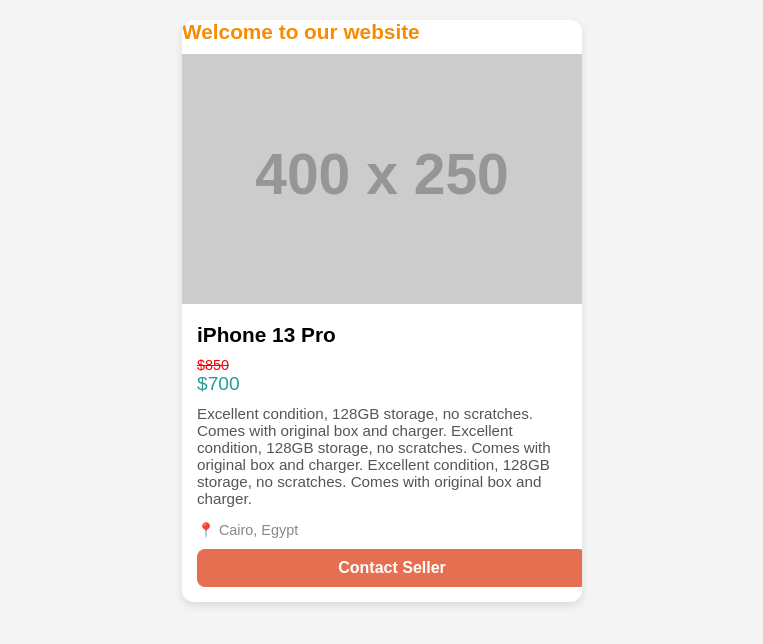
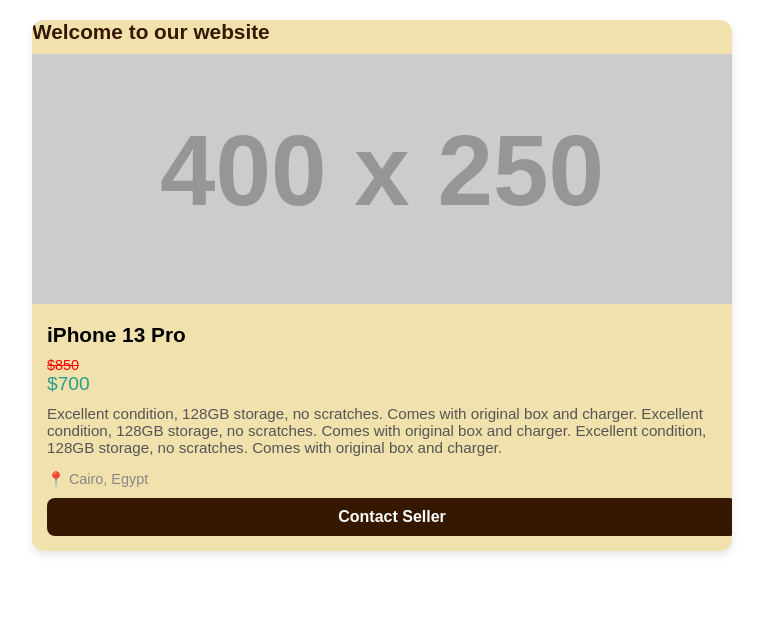
Before and after one commit to AbdulrahmanHamdy/Gp-Demo, a plain HTML site: page index.html in a window 1280 px wide. Shown: the whole page, without its empty margins (258-1021 px from the left). Drawn offline with Linux system fonts and the light colour scheme; placeholder pictures from the web are drawn by us.

Commit message:
fix: update index.html (closes #16, closes #23, closes #25)

```diff
--- a/index.html
+++ b/index.html
@@ -7,22 +7,22 @@
   <style>
     body {
       font-family: Arial, sans-serif;
-      background: #f4f4f4;
+      background: white;
       margin: 0;
       padding: 20px;
     }
     .a{
       font-size: 1.3rem;
-       color: rgb(247, 140, 1);
+       color: lch(12.58% 23.29 53.13);
       font-weight: bold;
       margin-bottom: 10px;
 
     }
 
     .ad-card {
-      max-width: 400px;
+      max-width: 700px;
       margin: auto;
-      background: #fff;
+      background: hwb(47 68% 6%);
       border-radius: 12px;
       box-shadow: 0 4px 8px rgba(0,0,0,0.1);
       overflow: hidden;
@@ -72,7 +72,7 @@
       display: block;
       width: 100%;
       text-align: center;
-      background: #e76f51;
+      background: lch(12.58% 23.29 53.13);
       color: white;
       padding: 10px;
       border-radius: 8px;
@@ -83,6 +83,7 @@
 
     .btn:hover {
       background: #d45d40;
+
     }
   </style>
 </head>
```
